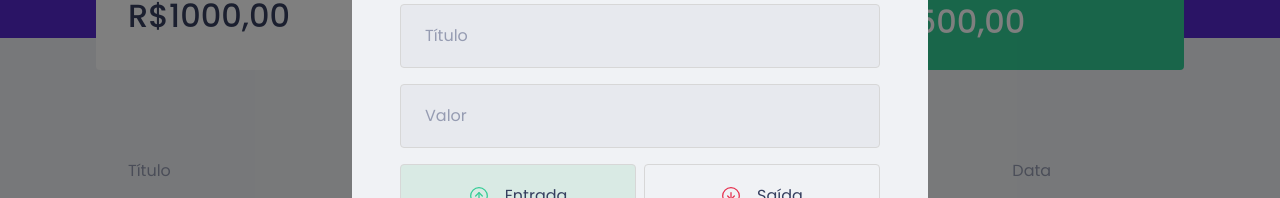
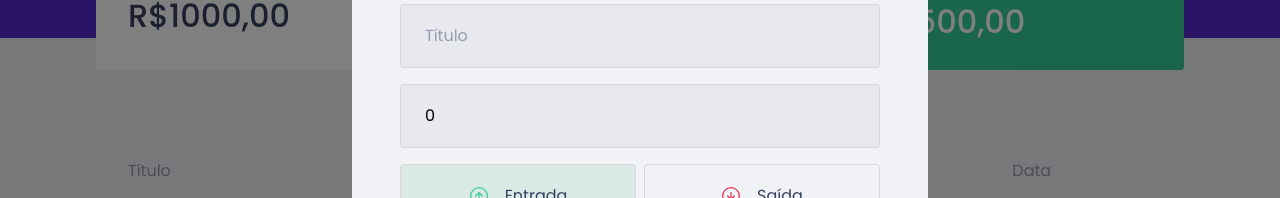
Before and after one commit to vagnersilvas/dtMoney, a React (Create React App) app: page / in a window 1280 px wide. Both pictures are taken after a click on the button "Nova Transação". Shown: the part 234-432 px from the top of the page. Built offline with nearby package versions, Linux system fonts and the light colour scheme; no server answers; what miragejs would draw is missing.

Commit message:
add states set data request api

```diff
--- a/src/components/NewTransactionModal/index.tsx
+++ b/src/components/NewTransactionModal/index.tsx
@@ -1,16 +1,40 @@
+import { FormEvent, useState } from "react";
+import { api } from "../../services/api";
+
 import Modal from "react-modal";
+
 import { Container, ContainerButtonTransaction, RadioBox } from "./styles";
+
 import buttonClose from '../../assets/buttonClose.svg'
 import incomeImg from '../../assets/incomes.svg';
 import outcomeImg from '../../assets/outComes.svg';
-import { useState } from "react";
+
 interface NewTransactionModalProps {
     isOpen: boolean;
     onRequestClose: () => void;
 }
 export function NewTransactionModal({ isOpen, onRequestClose }: NewTransactionModalProps) {
+    const [title, setTitle] = useState('');
+    const [value, setValue] = useState(0);
+    const [category, setCategory] = useState('');
+    const [type, setType] = useState('deposit');
 
-    const [type, setType] = useState('deposit');
+    function handleCreateNewTransacion(event: FormEvent) {
+        event.preventDefault();
+
+        setCategory('');
+        setTitle('');
+        setValue(0);
+
+        const data ={
+            title,
+            value,
+            category,
+            type
+        }
+
+        api.post('/transactions',data);
+    }
 
     return (
         <Modal
@@ -24,48 +48,71 @@ export function NewTransactionModal({ isOpen, onRequestClose }: NewTransactionMo
                 onClick={onRequestClose}
                 className="react-modal-close"
             >
-                <img src={buttonClose} alt="Fechar modal" />
+                <img
+                    src={buttonClose}
+                    alt="Fechar modal"
+                />
             </button>
 
-            <Container>
+            <Container onSubmit={handleCreateNewTransacion}>
                 <h2>Cadastrar transação</h2>
 
                 <input
                     type="text"
                     placeholder="Título"
+                    value={title}
+                    onChange={event => setTitle(event.target.value)}
                 />
+
                 <input
                     type="number"
                     placeholder="Valor"
+                    value={value}
+                    onChange={event => setValue(Number(event.target.value))}
                 />
+
                 <ContainerButtonTransaction>
+
                     <RadioBox
                         type="button"
                         className="button-transaction income"
+
                         onClick={() => setType('deposit')}
                         isActive={type === 'deposit'}
                         activeColor="green"
                     >
-                        <img src={incomeImg}
-                            alt="Entrada" />
+                        <img
+                            src={incomeImg}
+                            alt="Entrada"
+                        />
                         <span>Entrada</span>
+
                     </RadioBox>
+
                     <RadioBox
                         type="button"
                         className="button-transaction outcome"
+
                         onClick={() => setType('withdraw')}
-                        isActive={ type === 'withdraw'}
+                        isActive={type === 'withdraw'}
                         activeColor="red"
-                        >
+                    >
                         <img
                             src={outcomeImg}
-                            alt="Saida" />
+                            alt="Saida"
+                        />
                         <span>Saída</span>
                     </RadioBox>
+
                 </ContainerButtonTransaction>
+
                 <input
                     type="text"
-                    placeholder="Categoria" />
+                    placeholder="Categoria"
+                    value={category}
+                    onChange={event => setCategory(event.target.value)}
+                />
+
                 <button type="submit">
                     Cadastrar
                 </button>
```
